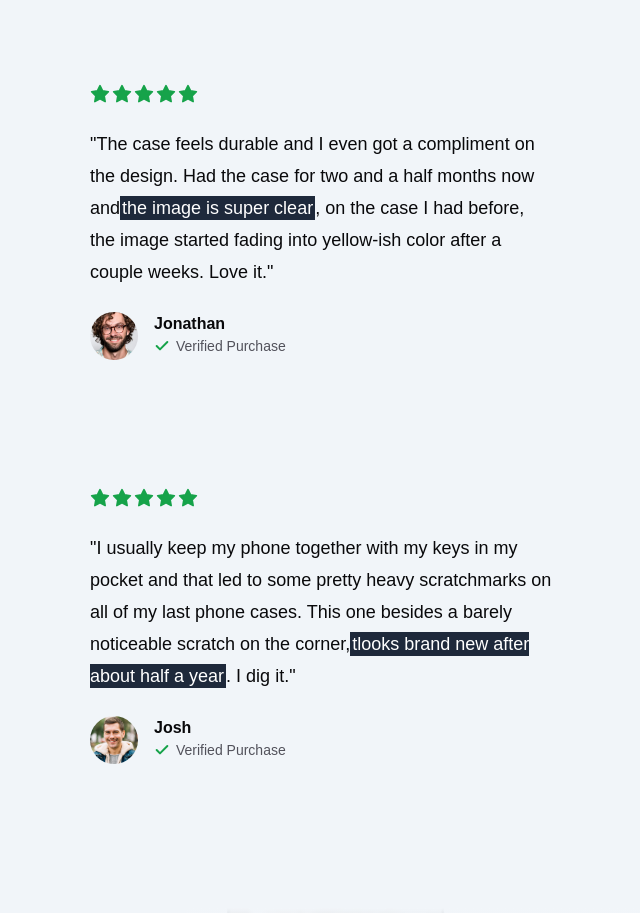
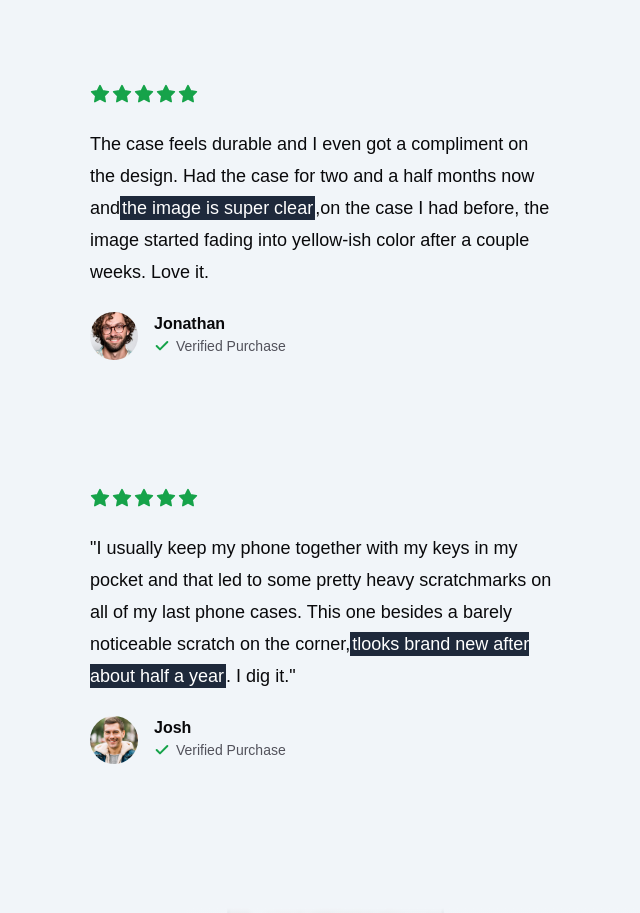
Before and after one commit to OlegKharkiv/phone_cases, a Next.js app: page / in a window 1280 px wide. Shown: the part 1220-2133 px from the top of the page, without its empty margins (6-646 px from the left). Built offline with nearby package versions, Linux system fonts and the light colour scheme; no server answers; a web font is replaced by a local one.

Commit message:
The build version 26052023

```diff
--- a/src/app/page.tsx
+++ b/src/app/page.tsx
@@ -113,8 +113,8 @@ export default function Home() {
               </div>
               <div className="text-lg leading-8">
                 <p>
-                  "The case feels durable and I even got a compliment on the design. Had the case for two and a half months now and
-                  <span className="p-0.5 bg-slate-800 text-white">the image is super clear</span>, on the case I had before, the image started fading into yellow-ish color after a couple weeks. Love it."
+                  The case feels durable and I even got a compliment on the design. Had the case for two and a half months now and
+                  <span className="p-0.5 bg-slate-800 text-white">the image is super clear</span>,on the case I had before, the image started fading into yellow-ish color after a couple weeks. Love it.
                 </p>
               </div>
               <div className="flex gap-4 mt-2">
```
Also changed, not shown: .eslintrc.json.
